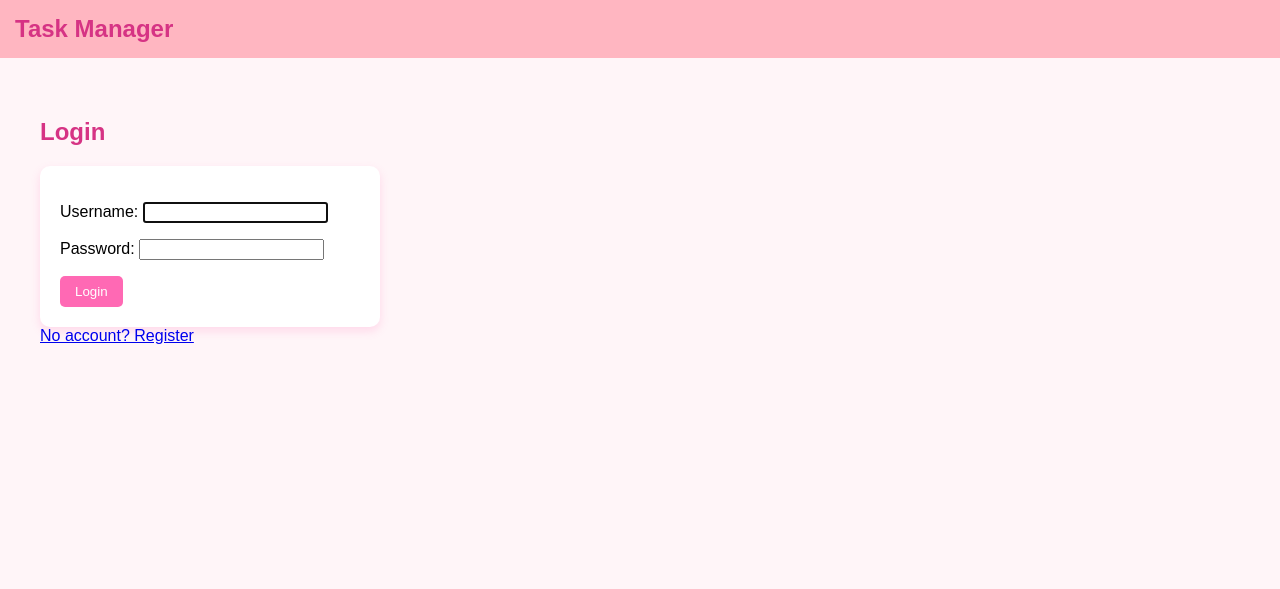
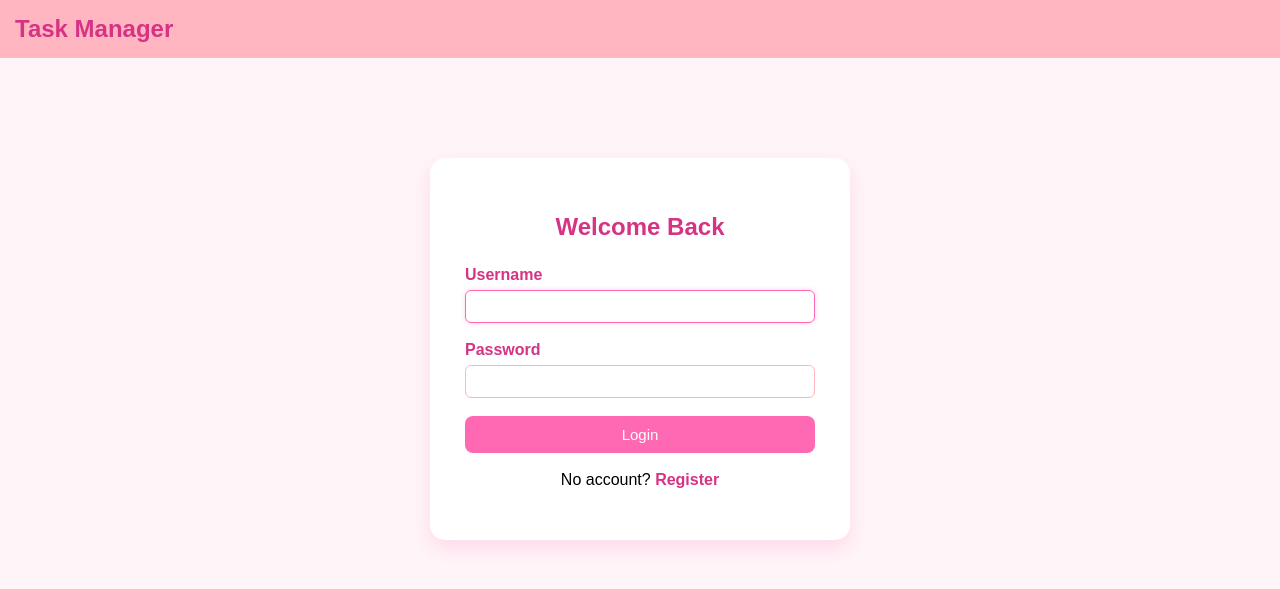
Before and after one commit to wiut00015541/DSCC_15541, a Django app: page /login/ in a window 1280 px wide. Shown: the top 589 px of the page. Run offline with Django 5.2, Linux system fonts and the light colour scheme.

Commit message:
Categories on  the main page created and most of the design created

```diff
--- a/tasks/static/css/style.css
+++ b/tasks/static/css/style.css
@@ -135,3 +135,189 @@ h1, h2 {
 .nav-links button:hover {
     background-color: #ffe0ec;
 }
+
+
+.auth-wrapper {
+    display: flex;
+    justify-content: center;
+    align-items: center;
+    margin-top: 60px;
+}
+
+.auth-card {
+    background-color: white;
+    padding: 35px;
+    border-radius: 15px;
+    box-shadow: 0 8px 20px rgba(255, 105, 180, 0.2);
+    width: 350px;
+}
+
+.auth-card h2 {
+    text-align: center;
+    margin-bottom: 25px;
+    color: #d63384;
+}
+
+.form-group {
+    margin-bottom: 18px;
+    display: flex;
+    flex-direction: column;
+}
+
+.form-group label {
+    margin-bottom: 6px;
+    font-weight: bold;
+    color: #d63384;
+}
+
+.form-group input {
+    padding: 8px;
+    border-radius: 6px;
+    border: 1px solid #ffb6c1;
+    outline: none;
+}
+
+.form-group input:focus {
+    border-color: #ff69b4;
+    box-shadow: 0 0 5px rgba(255, 105, 180, 0.3);
+}
+
+.btn-primary {
+    width: 100%;
+    padding: 10px;
+    background-color: #ff69b4;
+    color: white;
+    border: none;
+    border-radius: 8px;
+    font-size: 15px;
+    cursor: pointer;
+    transition: 0.3s;
+}
+
+.btn-primary:hover {
+    background-color: #e754a5;
+    transform: scale(1.02);
+}
+
+.auth-link {
+    margin-top: 18px;
+    text-align: center;
+}
+
+.auth-link a {
+    color: #d63384;
+    text-decoration: none;
+    font-weight: bold;
+}
+
+.auth-link a:hover {
+    text-decoration: underline;
+}
+
+
+.field-error {
+    color: #d63384;
+    font-size: 13px;
+    margin-top: 4px;
+}
+
+.error-box {
+    background-color: #ffe0ec;
+    color: #d63384;
+    padding: 10px;
+    border-radius: 6px;
+    margin-bottom: 15px;
+}
+
+.help-text {
+    font-size: 12px;
+    color: #888;
+    margin-top: 5px;
+    display: block;
+}
+
+.form-input {
+    padding: 8px;
+    border-radius: 6px;
+    border: 1px solid #ffb6c1;
+    outline: none;
+    width: 100%;
+    box-sizing: border-box;
+}
+
+.form-input:focus {
+    border-color: #ff69b4;
+    box-shadow: 0 0 5px rgba(255, 105, 180, 0.3);
+}
+
+.full-form-wrapper {
+    display: flex;
+    justify-content: center;
+    margin-top: 60px;
+}
+
+.full-form-card {
+    background-color: white;
+    padding: 40px;
+    border-radius: 20px;
+    box-shadow: 0 10px 30px rgba(255, 105, 180, 0.2);
+    width: 60%;
+    max-width: 800px;
+}
+
+.full-form-card h2 {
+    margin-bottom: 30px;
+    color: #d63384;
+}
+
+.full-form-card textarea {
+    height: 120px;
+}
+
+.checkbox-group {
+    display: flex;
+    align-items: center;
+}
+
+.done-btn {
+    background-color: #28a745;
+}
+
+.done-btn:hover {
+    background-color: #218838;
+}
+
+.cancel-btn {
+    background-color: #dc3545;
+}
+
+.cancel-btn:hover {
+    background-color: #c82333;
+}
+
+.btn-create {
+    display: inline-block;
+    margin-bottom: 20px;
+    padding: 10px 18px;
+    background-color: #ff69b4;
+    color: white;
+    border-radius: 8px;
+    text-decoration: none;
+    font-weight: bold;
+    transition: 0.3s;
+}
+
+.btn-create:hover {
+    background-color: #e754a5;
+    transform: scale(1.05);
+}
+
+.completed-task {
+    background-color: #e6ffe6;
+    border-left: 6px solid #28a745;
+}
+
+.cancelled-task {
+    background-color: #ffe6e6;
+    border-left: 6px solid #dc3545;
+}
--- a/tasks/templates/login.html
+++ b/tasks/templates/login.html
@@ -2,14 +2,31 @@
 
 {% block content %}
 
-<h2>Login</h2>
+<div class="auth-wrapper">
+    <div class="auth-card">
+        <h2>Welcome Back</h2>
 
-<form method="post" class="form-box">
-    {% csrf_token %}
-    {{ form.as_p }}
-    <button class="btn" type="submit">Login</button>
-</form>
+        <form method="post">
+            {% csrf_token %}
 
-<a href="{% url 'register' %}">No account? Register</a>
+            <div class="form-group">
+                <label>Username</label>
+                {{ form.username }}
+            </div>
+
+            <div class="form-group">
+                <label>Password</label>
+                {{ form.password }}
+            </div>
+
+            <button class="btn-primary" type="submit">Login</button>
+        </form>
+
+        <p class="auth-link">
+            No account?
+            <a href="{% url 'register' %}">Register</a>
+        </p>
+    </div>
+</div>
 
 {% endblock %}
--- a/tasks/urls.py
+++ b/tasks/urls.py
@@ -10,4 +10,5 @@ urlpatterns = [
     path('create/', views.create_task, name='create_task'),
     path('update/<int:pk>/', views.update_task, name='update_task'),
     path('delete/<int:pk>/', views.delete_task, name='delete_task'),
+    path('status/<int:pk>/<str:new_status>/', views.change_status, name='change_status'),
 ]
```
Also changed, not shown: tasks/forms.py (+16 -1 lines), tasks/models.py (+20 -3 lines), tasks/templates/register.html (+32 -9 lines), tasks/templates/task_form.html (+29 -6 lines), tasks/templates/task_list.html (+50 -10 lines), tasks/views.py (+16 -2 lines), db.sqlite3, tasks/migrations/0002_remove_task_categories_task_category.py (added), tasks/migrations/0003_remove_task_completed_task_status.py (added).
